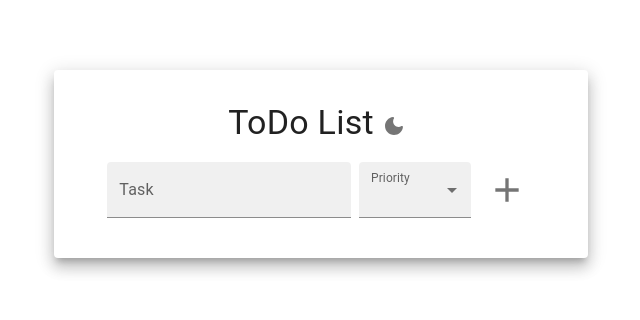
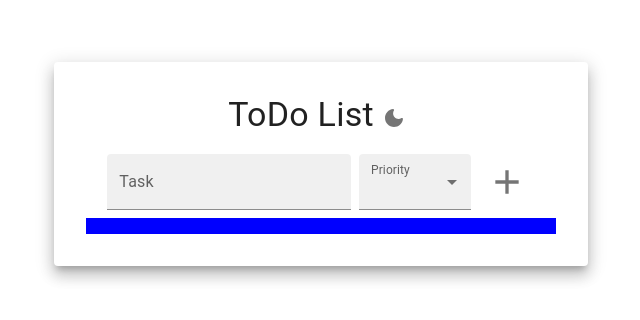
Before and after one commit to MrYious/TodoApp, a React (Create React App) app: page / in a window 1280 px wide. Shown: the part 236-556 px from the top of the page, without its empty margins (319-959 px from the left). Built offline with nearby package versions, Linux system fonts and the light colour scheme.

Commit message:
feat: add Task List

```diff
--- a/src/component/Input.js
+++ b/src/component/Input.js
@@ -4,7 +4,7 @@ import { useState } from "react";
 
 
 
-export default function Input ({ tasks, addTask }){
+export default function Input ({ addTask }){
 
     const [task, setTask] = useState('');
     const [priority, setPriority] = useState(0);
@@ -68,8 +68,6 @@ export default function Input ({ tasks, addTask }){
                     <AddOutlined sx={{fontSize: 40}}/>
                 </IconButton>
             </Grid>
-
-
         </Grid>
     </>;
 }
--- /dev/null
+++ b/src/component/TaskItem.js
@@ -0,0 +1,7 @@
+
+export default function TaskItem ({task}) {
+
+    return <>
+
+    </>;
+}
--- /dev/null
+++ b/src/component/TaskList.js
@@ -0,0 +1,19 @@
+import { Grid, List } from "@mui/material";
+import TaskItem from "./TaskItem";
+
+export default function TaskList ({tasks}) {
+
+    return <>
+        <Grid
+            item
+            xs={12}
+            sx={{
+                backgroundColor: 'red',
+            }}
+        >
+            <List  sx={{ width: '100%', background: 'blue', }}>
+                <TaskItem task={tasks}/>
+            </List>
+        </Grid>
+    </>;
+}
--- a/src/component/ToDo.js
+++ b/src/component/ToDo.js
@@ -2,6 +2,7 @@ import { Grid, Paper } from "@mui/material";
 import { useState } from "react";
 import Header from "./Header";
 import Input from "./Input";
+import TaskList from "./TaskList";
 
 
 const initTasks = [
@@ -53,9 +54,8 @@ export default function ToDo (){
             >
                 <Paper elevation={10} sx={{height: '100%', width: '100%', padding: 4,}} >
                     <Header />
-                    <Input tasks={tasks} addTask={addTask} />
-
-                    {/* Todo Input*/}
+                    <Input addTask={addTask} />
+                    <TaskList tasks={tasks} />
                 </Paper>
             </Grid>
         </Grid>
```
